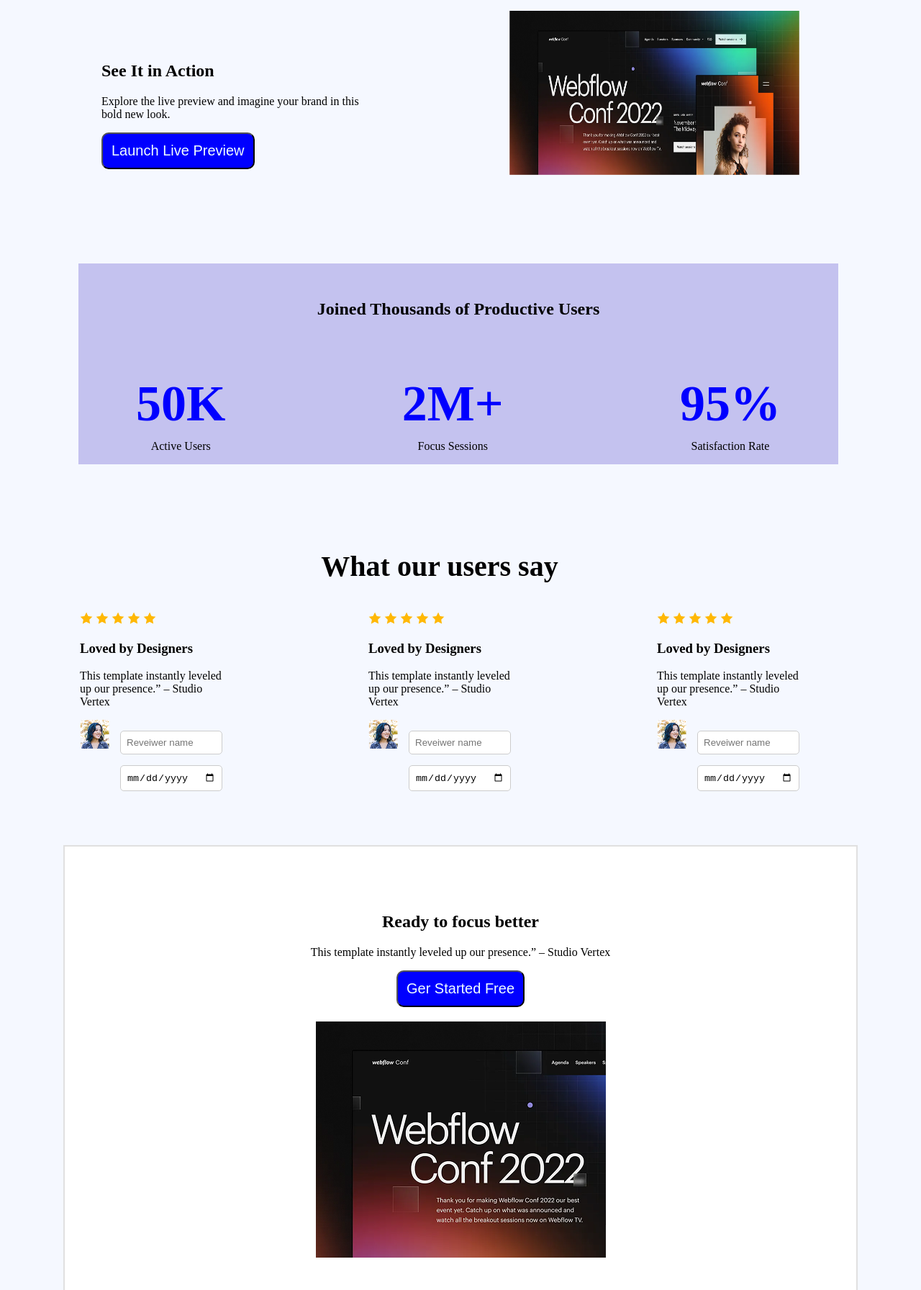
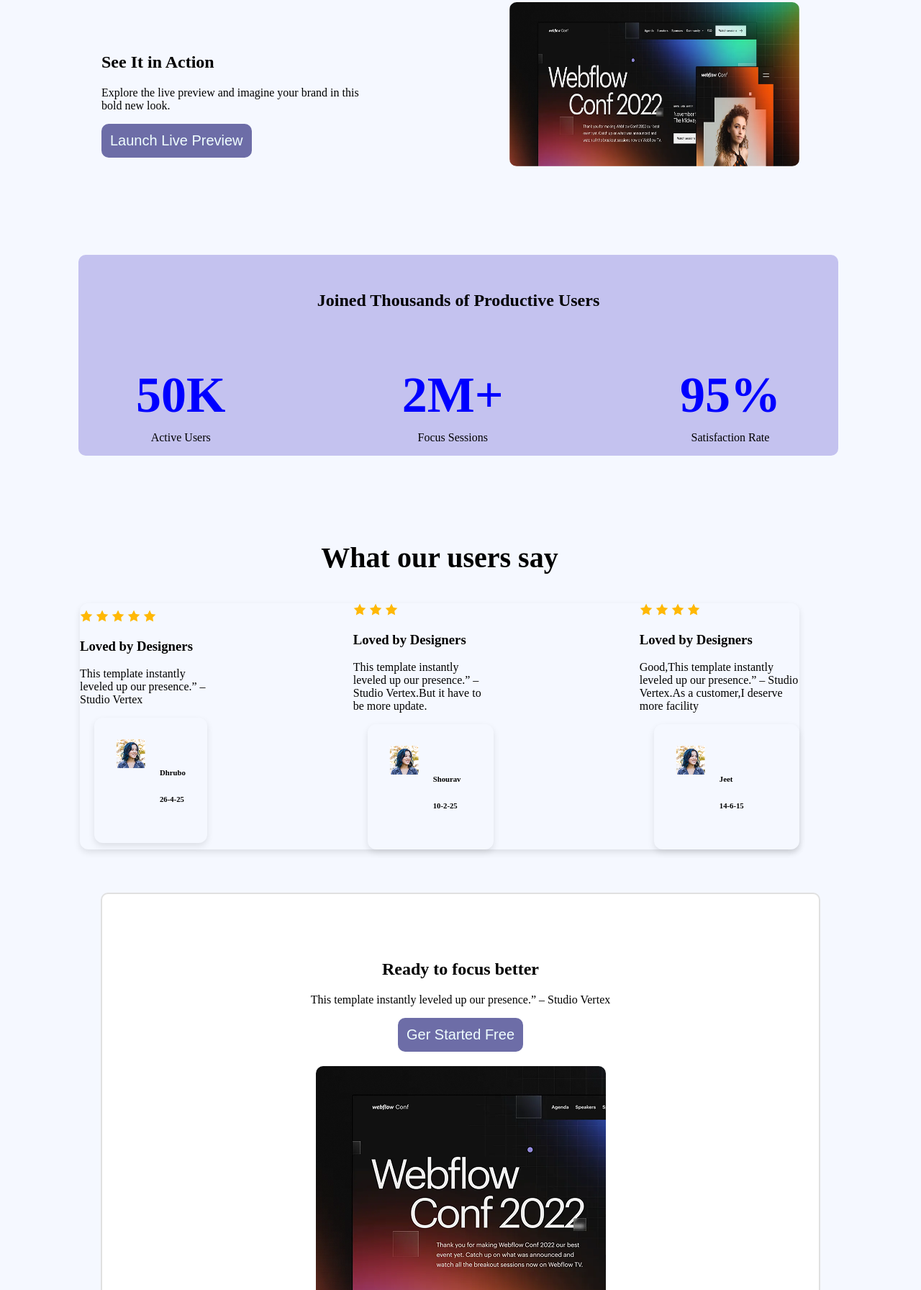
Before and after one commit to shourav-00/ASSIGNMENT-01, a plain HTML site: page index.html in a window 1280 px wide. Shown: the part 1008-2800 px from the top of the page at 72% size. Drawn offline with Linux system fonts and the light colour scheme.

Commit message:
Second final updation

```diff
--- a/index.html
+++ b/index.html
@@ -9,6 +9,7 @@
         .bgi{
             background-image: url("Hero-bg.png");
             padding-bottom: 158px;
+            background-size: cover;
         }
 
         body {
@@ -64,15 +65,24 @@
         .butt{
             border-color: none;
             font-size: 20px;
-            background-color: blue;
+            background-color: rgb(109, 109, 167);
             border-radius: 10px;
             color:azure;
             padding:12px;
+            border: none;
+            cursor: pointer;
+            transition: transform 0.3s ease, background-color 0.3s ease;
+        }
+        .butt:hover {
+            transform: scale(1.05);
+
         }
 
         .lp{
-            font-size:60px;
+            font-size:20px;
             /* color:#0000FF; */
+            display:flex;
+            gap: 5px;
             padding-top: 50px;
             padding-left:70px;
 
@@ -108,11 +118,19 @@
         }
         .hw{
             display: flex;
+            /* gap: 20px; */
+            /* padding: 30px;
+            max-width: 800px; */
+            /* margin: auto; */
             justify-content: space-between;
             align-items: center;
             gap: 203px;
+            border-radius: 12px;
+            box-shadow: 0 4px 10px rgba(0, 0, 0, 0.1);
+
         }
         .tst-img{
+            border-radius: 10px;
             width: 403px;
             height: 228px;
         }
@@ -174,15 +192,23 @@
         .fm{
             margin-top: 15px;
         }
+
         .bcc{
             margin-top: 0px;
+            margin-bottom: 0px;    /*  here i add this */
             background-color:#F5F8FF;
             padding-top: 60px;
             padding-bottom: 100px;
             overflow: hidden;
         }
 
+        footer{
+            margin-top: 0px;  /* but nothing has changed?? */
+        }
 
+        .sectwo{
+            border-radius: 10px;
+        }
 
 
         /* .lstp{
@@ -207,7 +233,7 @@
             margin: 0 auto;
             max-width: 1000px;
             border: 2px solid #e0e0e0;
-    /* border-radius: 10px;
+            border-radius: 10px;
             box-sizing: border-box; */
         }
 
@@ -230,6 +256,7 @@
             max-width: 100%;
             height: auto;
             margin: 0 auto;
+            border-radius: 10px;
         }
 
 
@@ -237,13 +264,14 @@
             background-color:#F5F8FF;
             display: flex;
             text-align: center;
-            justify-content: space-between;
+            justify-content: space-around;
+            /* gap: 20px; */
 
         }
-        .foot{
+        /* .foot{
             margin: 80px;
             padding: 90px;
-        }
+        } */
         .fnt{
             font-size: 80px;
         }
@@ -263,6 +291,18 @@
         .bye{
             margin:60px;
         }
+
+        .cl{
+            display: flex;
+           /* // flex-direction: column; */
+           margin-left:20px ;
+            gap: 20px;
+            padding: 30px;
+            max-width: 800px;
+            /* margin: 30px; */
+            border-radius: 12px;
+  box-shadow: 0 4px 10px rgba(0, 0, 0, 0.1);
+        }
         .logo{
             text-align: center;
             font-size: 60px;
@@ -279,20 +319,32 @@
             margin: 0 auto;
         }
 
+        .fm{
+            font-size: medium;
+            color:black;
+        }
+        .ff{
+            font-size: large;
+        }
+        #but{
+            margin-left:-40px;
+        }
+    </style>
 
-    </style>
 </head>
+
+
 <body>
+
+
     <header class="bgi">
-
         <section>
-
             <div class="lr">
                 <div class="lp">
-                   <!-- <h3>LOGO</h3> -->
                     <a href="https://www.ghibli.jp/">
-                    <img src="ghibli.jpg" height="80px" width="80px" >
+                    <img src="ghibli.jpg" height="80px" width="80px">
                     </a>
+                    <h2>Ghibli Studio</h2>
                 </div>
                 <div class="rp">
                     <a href="https://www.ghibli.jp/">
@@ -368,8 +420,8 @@
                     <img src="avatar.png">
                 </div>
                     <form class="fm">
-                        <input type="text" placeholder="Reveiwer name">
-                        <input type="date" placeholder="Date">
+                        <h6>Dhrubo</h6>
+                        <h6>26-4-25</h6>
                     </form>
 
                 </div>
@@ -382,12 +434,11 @@
                     <img src="icon-star.png">
                     <img src="icon-star.png">
                     <img src="icon-star.png">
-                    <img src="icon-star.png">
-                    <img src="icon-star.png">
+
                 </div>
                 <div>
                     <h3>Loved by Designers</h3>
-                    <p>This template instantly leveled up our presence.” – Studio Vertex</p>
+                    <p>This template instantly leveled up our presence.” – Studio Vertex.But it have to be more update.</p>
                 </div>
 
                 <div class="cl">
@@ -395,8 +446,8 @@
                     <img src="avatar.png">
                 </div>
                     <form class="fm">
-                        <input type="text" placeholder="Reveiwer name">
-                        <input type="date" placeholder="Date">
+                        <h6>Shourav</h6>
+                        <h6>10-2-25</h6>
                     </form>
 
                 </div>
@@ -411,11 +462,11 @@
                     <img src="icon-star.png">
                     <img src="icon-star.png">
                     <img src="icon-star.png">
-                    <img src="icon-star.png">
+
                 </div>
                 <div>
                     <h3>Loved by Designers</h3>
-                    <p>This template instantly leveled up our presence.” – Studio Vertex</p>
+                    <p>Good,This template instantly leveled up our presence.” – Studio Vertex.As a customer,I deserve more facility</p>
                 </div>
 
                 <div class="cl">
@@ -423,8 +474,8 @@
                     <img src="avatar.png">
                 </div>
                     <form class="fm">
-                        <input type="text" placeholder="Reveiwer name">
-                        <input type="date" placeholder="Date">
+                     <h6>Jeet</h6>
+                       <h6>14-6-15</h6>
                     </form>
 
                 </div>
@@ -457,14 +508,15 @@
         <h1 class="fnt">Let’s Get in <br>Touch</h1>
         </div>
         <div>
-            <form >
+            <form class="ff">
                 <label for="email">Email</label>
                 <input type="email" class="padd" placeholder="example@email.com" required><br><br>
                 <label for="text">Name</label>
                 <input type="text" class="padd" placeholder="full name" required><br><br>
                 <label for="message">Message</label>
                 <textarea rows="10" colum="20" class="padd" placeholder="write your message...." required></textarea><br><br>
-                <button class="butt">Get in Touch</button>
+
+                <button id="but" class="butt">Get in Touch</button>
             </form>
         </div>
             </div>
```
Also changed, not shown: box.html (added, +25 -0 lines). Lines whose indentation alone changed are shown as unchanged.
